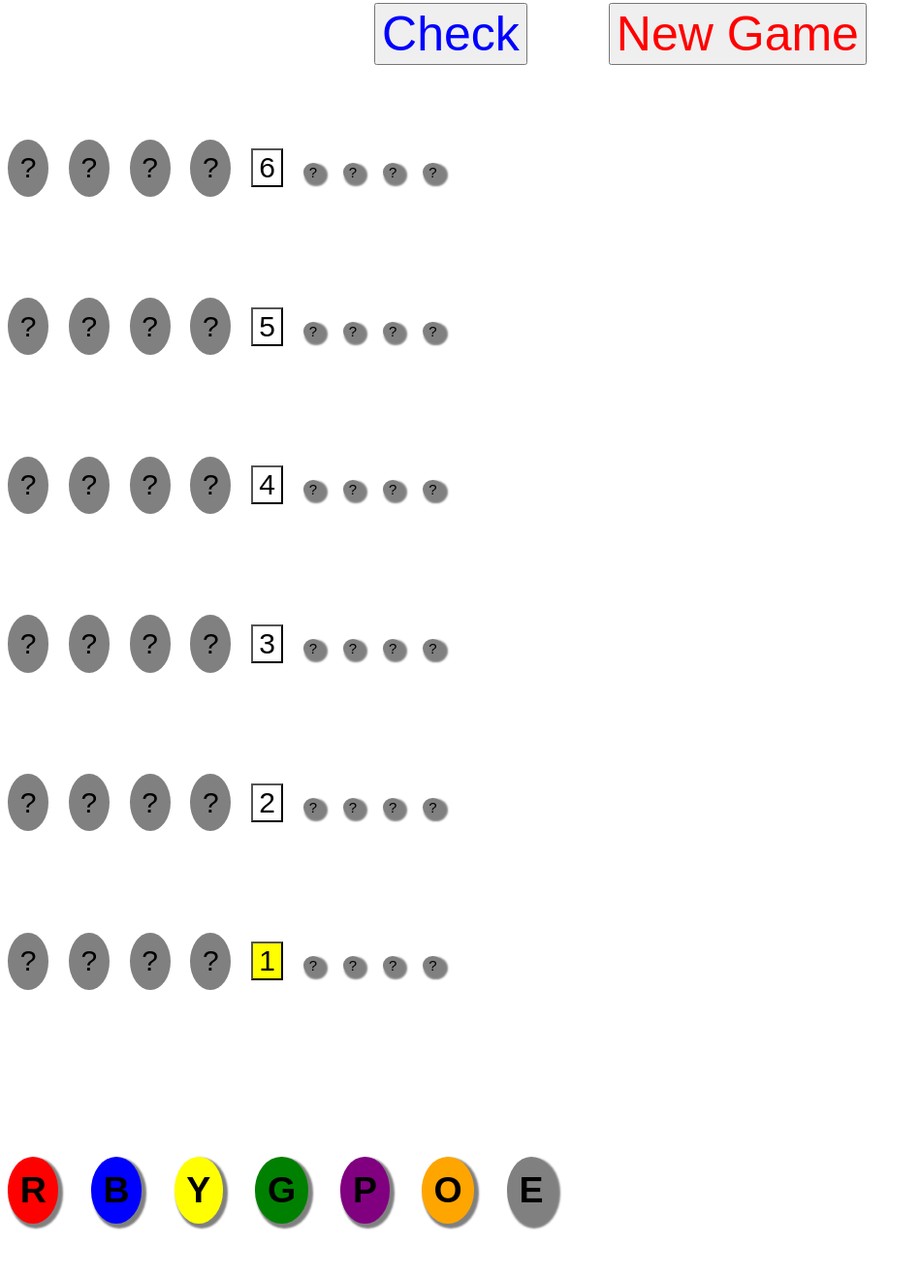
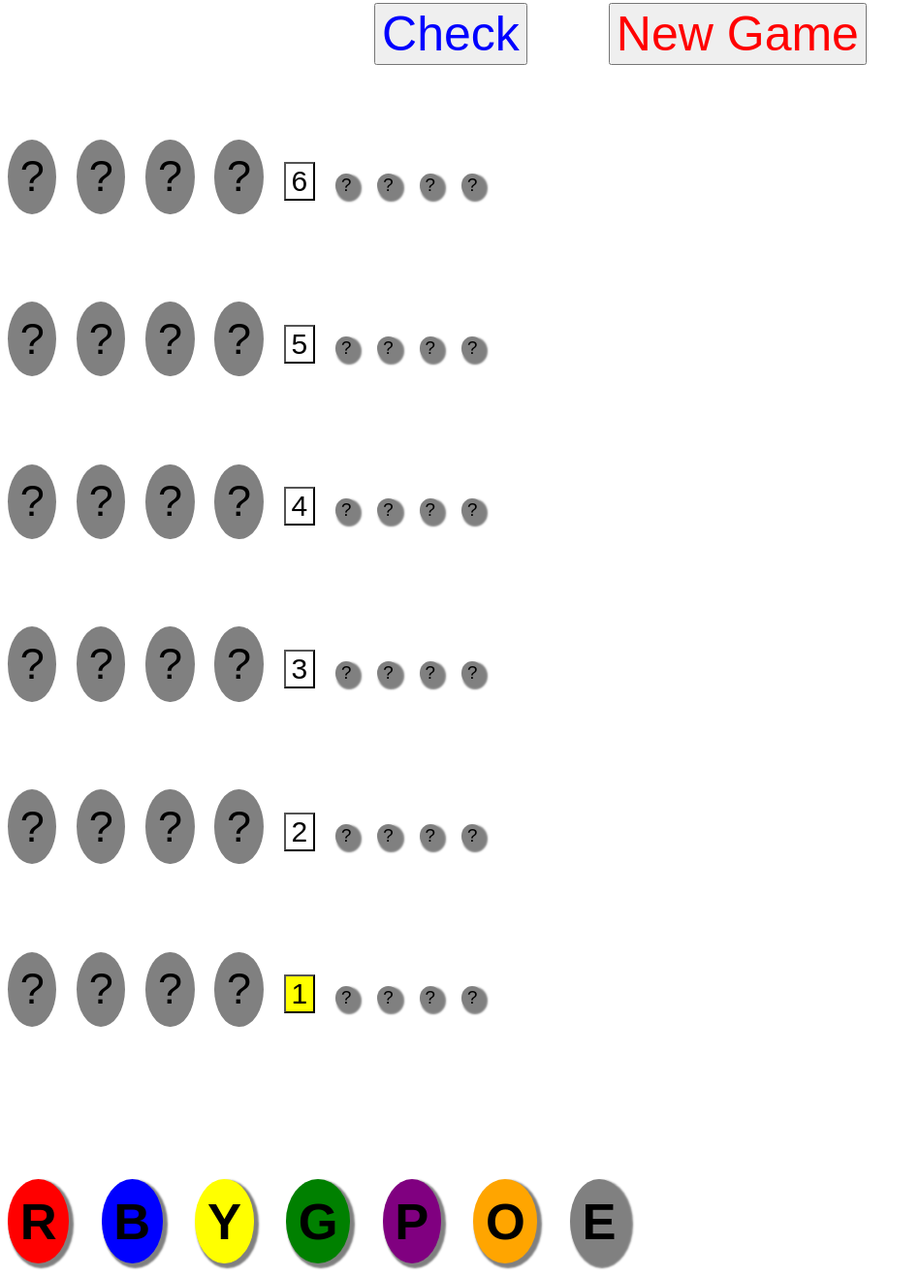
Before and after one commit to aKansasKid/aKansasKid.github.io, a plain HTML site: page MasterMind/MasterMind.html in a window 1280 px wide. Shown: the part 303-1620 px from the top of the page at 97% size, without its empty margins (0-949 px from the left). Drawn offline with Linux system fonts and the light colour scheme.

Commit message:
Update MasterMind.css

```diff
--- a/MasterMind/MasterMind.css
+++ b/MasterMind/MasterMind.css
@@ -78,7 +78,7 @@
     border-radius: 50%;
     background-color: red;
     color: black;
-    font-size: 50%;
+    font-size: 70%;
     text-align: center;
     margin-right: 1%;
     box-shadow: 3px 3px 2px 2px gray;
@@ -90,7 +90,7 @@
     border-radius: 50%;
     background-color: blue;
     color: black;
-    font-size: 50%;
+    font-size: 70%;
     text-align: center;
     margin-right: 1%;
     box-shadow: 3px 3px 2px 2px gray;
@@ -102,7 +102,7 @@
     border-radius: 50%;
     background-color: yellow;
     color: black;
-    font-size: 50%;
+    font-size: 70%;
     text-align: center;
     margin-right: 1%;
     box-shadow: 3px 3px 2px 2px gray;
@@ -114,7 +114,7 @@
     border-radius: 50%;
     background-color: green;
     color: black;
-    font-size: 50%;
+    font-size: 70%;
     text-align: center;
     margin-right: 1%;
     box-shadow: 3px 3px 2px 2px gray;
@@ -126,7 +126,7 @@
     border-radius: 50%;
     background-color: purple;
     color: black;
-    font-size: 50%;
+    font-size: 70%;
     text-align: center;
     margin-right: 1%;
     box-shadow: 3px 3px 2px 2px gray;
@@ -138,7 +138,7 @@
     border-radius: 50%;
     background-color: orange;
     color: black;
-    font-size: 50%;
+    font-size: 70%;
     text-align: center;
     margin-right: 1%;
     box-shadow: 3px 3px 2px 2px gray;
@@ -150,7 +150,7 @@
     border-radius: 50%;
     background-color: gray;
     color: black;
-    font-size: 50%;
+    font-size: 70%;
     text-align: center;
     margin-right: 1%;
     box-shadow: 3px 3px 2px 2px gray;
@@ -163,7 +163,7 @@
     border-radius: 50%;
     background-color: gray;
     color: black;
-    font-size: 40%;
+    font-size: 60%;
     margin-right: 0%;
     text-align: center;
     padding: 1% 1%;
@@ -174,7 +174,7 @@
     border-radius: 50%;
     background-color: gray;
     color: black;
-    font-size: 40%;
+    font-size: 60%;
     margin-right: 0%;
     text-align: center;
     padding: 1% 1%;
@@ -185,7 +185,7 @@
     border-radius: 50%;
     background-color: gray;
     color: black;
-    font-size: 40%;
+    font-size: 60%;
     margin-right: 0%;
     text-align: center;
     padding: 1% 1%;
@@ -196,7 +196,7 @@
     border-radius: 50%;
     background-color: gray;
     color: black;
-    font-size: 40%;
+    font-size: 60%;
     margin-right: 0%;
     text-align: center;
     padding: 1% 1%;
@@ -207,7 +207,7 @@
     border-radius: 50%;
     background-color: gray;
     color: black;
-    font-size: 20%;
+    font-size: 25%;
     box-shadow: 3px 3px 2px 2px gray;
 }
 
@@ -216,7 +216,7 @@
     border-radius: 50%;
     background-color: gray;
     color: black;
-    font-size: 20%;
+    font-size: 25%;
     box-shadow: 3px 3px 2px 2px gray;
 }
 
@@ -225,7 +225,7 @@
     border-radius: 50%;
     background-color: gray;
     color: black;
-    font-size: 20%;
+    font-size: 25%;
     box-shadow: 3px 3px 2px 2px gray;
 }
 
@@ -234,7 +234,7 @@
     border-radius: 50%;
     background-color: gray;
     color: black;
-    font-size: 20%;
+    font-size: 25%;
     box-shadow: 3px 3px 2px 2px gray;
 }
 
@@ -243,7 +243,7 @@
     border-radius: 50%;
     background-color: gray;
     color: black;
-    font-size: 40%;
+    font-size: 60%;
     margin-right: 0%;
     text-align: center;
     padding: 1% 1%;
@@ -254,7 +254,7 @@
     border-radius: 50%;
     background-color: gray;
     color: black;
-    font-size: 40%;
+    font-size: 60%;
     margin-right: 0%;
     text-align: center;
     padding: 1% 1%;
@@ -265,7 +265,7 @@
     border-radius: 50%;
     background-color: gray;
     color: black;
-    font-size: 40%;
+    font-size: 60%;
     margin-right: 0%;
     text-align: center;
     padding: 1% 1%;
@@ -276,7 +276,7 @@
     border-radius: 50%;
     background-color: gray;
     color: black;
-    font-size: 40%;
+    font-size: 60%;
     margin-right: 0%;
     text-align: center;
     padding: 1% 1%;
@@ -287,7 +287,7 @@
     border-radius: 50%;
     background-color: gray;
     color: black;
-    font-size: 20%;
+    font-size: 25%;
     box-shadow: 3px 3px 2px 2px gray;
 }
 
@@ -296,7 +296,7 @@
     border-radius: 50%;
     background-color: gray;
     color: black;
-    font-size: 20%;
+    font-size: 25%;
     box-shadow: 3px 3px 2px 2px gray;
 }
 
@@ -305,7 +305,7 @@
     border-radius: 50%;
     background-color: gray;
     color: black;
-    font-size: 20%;
+    font-size: 25%;
     box-shadow: 3px 3px 2px 2px gray;
 }
 
@@ -314,7 +314,7 @@
     border-radius: 50%;
     background-color: gray;
     color: black;
-    font-size: 20%;
+    font-size: 25%;
     box-shadow: 3px 3px 2px 2px gray;
 }
 
@@ -323,7 +323,7 @@
     border-radius: 50%;
     background-color: gray;
     color: black;
-    font-size: 40%;
+    font-size: 60%;
     margin-right: 0%;
     text-align: center;
     padding: 1% 1%;
@@ -334,7 +334,7 @@
     border-radius: 50%;
     background-color: gray;
     color: black;
-    font-size: 40%;
+    font-size: 60%;
     margin-right: 0%;
     text-align: center;
     padding: 1% 1%;
@@ -345,7 +345,7 @@
     border-radius: 50%;
     background-color: gray;
     color: black;
-    font-size: 40%;
+    font-size: 60%;
     margin-right: 0%;
     text-align: center;
     padding: 1% 1%;
@@ -356,7 +356,7 @@
     border-radius: 50%;
     background-color: gray;
     color: black;
-    font-size: 40%;
+    font-size: 60%;
     margin-right: 0%;
     text-align: center;
     padding: 1% 1%;
@@ -367,7 +367,7 @@
     border-radius: 50%;
     background-color: gray;
     color: black;
-    font-size: 20%;
+    font-size: 25%;
     box-shadow: 3px 3px 2px 2px gray;
 }
 
@@ -376,7 +376,7 @@
     border-radius: 50%;
     background-color: gray;
     color: black;
-    font-size: 20%;
+    font-size: 25%;
     box-shadow: 3px 3px 2px 2px gray;
 }
 
@@ -385,7 +385,7 @@
     border-radius: 50%;
     background-color: gray;
     color: black;
-    font-size: 20%;
+    font-size: 25%;
     box-shadow: 3px 3px 2px 2px gray;
 }
 
@@ -394,7 +394,7 @@
     border-radius: 50%;
     background-color: gray;
     color: black;
-    font-size: 20%;
+    font-size: 25%;
     box-shadow: 3px 3px 2px 2px gray;
 }
 
@@ -403,7 +403,7 @@
     border-radius: 50%;
     background-color: gray;
     color: black;
-    font-size: 40%;
+    font-size: 60%;
     margin-right: 0%;
     text-align: center;
     padding: 1% 1%;
@@ -414,7 +414,7 @@
     border-radius: 50%;
     background-color: gray;
     color: black;
-    font-size: 40%;
+    font-size: 60%;
     margin-right: 0%;
     text-align: center;
     padding: 1% 1%;
@@ -425,7 +425,7 @@
     border-radius: 50%;
     background-color: gray;
     color: black;
-    font-size: 40%;
+    font-size: 60%;
     margin-right: 0%;
     text-align: center;
     padding: 1% 1%;
@@ -436,7 +436,7 @@
     border-radius: 50%;
     background-color: gray;
     color: black;
-    font-size: 40%;
+    font-size: 60%;
     margin-right: 0%;
     text-align: center;
     padding: 1% 1%;
@@ -447,7 +447,7 @@
     border-radius: 50%;
     background-color: gray;
     color: black;
-    font-size: 20%;
+    font-size: 25%;
     box-shadow: 3px 3px 2px 2px gray;
 }
 
@@ -456,7 +456,7 @@
     border-radius: 50%;
     background-color: gray;
     color: black;
-    font-size: 20%;
+    font-size: 25%;
     box-shadow: 3px 3px 2px 2px gray;
 }
 
@@ -465,7 +465,7 @@
     border-radius: 50%;
     background-color: gray;
     color: black;
-    font-size: 20%;
+    font-size: 25%;
     box-shadow: 3px 3px 2px 2px gray;
 }
 
@@ -474,7 +474,7 @@
     border-radius: 50%;
     background-color: gray;
     color: black;
-    font-size: 20%;
+    font-size: 25%;
     box-shadow: 3px 3px 2px 2px gray;
 }
 
@@ -483,7 +483,7 @@
     border-radius: 50%;
     background-color: gray;
     color: black;
-    font-size: 40%;
+    font-size: 60%;
     margin-right: 0%;
     text-align: center;
     padding: 1% 1%;
@@ -493,7 +493,7 @@
     border: none;
     border-radius: 50%;;
     color: black;
-    font-size: 40%;
+    font-size: 60%;
     margin-right: 0%;
     text-align: center;
     padding: 1% 1%;
@@ -504,7 +504,7 @@
     border-radius: 50%;
     background-color: gray;
     color: black;
-    font-size: 40%;
+    font-size: 60%;
     margin-right: 0%;
     text-align: center;
     padding: 1% 1%;
@@ -515,7 +515,7 @@
     border-radius: 50%;
     background-color: gray;
     color: black;
-    font-size: 40%;
+    font-size: 60%;
     margin-right: 0%;
     text-align: center;
     padding: 1% 1%;
@@ -526,7 +526,7 @@
     border-radius: 50%;
     background-color: gray;
     color: black;
-    font-size: 20%;
+    font-size: 25%;
     box-shadow: 3px 3px 2px 2px gray;
 }
 
@@ -535,7 +535,7 @@
     border-radius: 50%;
     background-color: gray;
     color: black;
-    font-size: 20%;
+    font-size: 25%;
     box-shadow: 3px 3px 2px 2px gray;
 }
 
@@ -544,7 +544,7 @@
     border-radius: 50%;
     background-color: gray;
     color: black;
-    font-size: 20%;
+    font-size: 25%;
     box-shadow: 3px 3px 2px 2px gray;
 }
 
@@ -553,7 +553,7 @@
     border-radius: 50%;
     background-color: gray;
     color: black;
-    font-size: 20%;
+    font-size: 25%;
     box-shadow: 3px 3px 2px 2px gray;
 }
 
@@ -563,7 +563,7 @@
     border-radius: 50%;
     background-color: gray;
     color: black;
-    font-size: 40%;
+    font-size: 60%;
     margin-right: 0%;
     text-align: center;
     padding: 1% 1%;
@@ -574,7 +574,7 @@
     border-radius: 50%;
     background-color: gray;
     color: black;
-    font-size: 40%;
+    font-size: 60%;
     margin-right: 0%;
     text-align: center;
     padding: 1% 1%;
@@ -585,7 +585,7 @@
     border-radius: 50%;
     background-color: gray;
     color: black;
-    font-size: 40%;
+    font-size: 60%;
     margin-right: 0%;
     text-align: center;
     padding: 1% 1%;
@@ -596,7 +596,7 @@
     border-radius: 50%;
     background-color: gray;
     color: black;
-    font-size: 40%;
+    font-size: 60%;
     margin-right: 0%;
     text-align: center;
     padding: 1% 1%;
@@ -607,7 +607,7 @@
     border-radius: 50%;
     background-color: gray;
     color: black;
-    font-size: 20%;
+    font-size: 25%;
     box-shadow: 3px 3px 2px 2px gray;
 }
 
@@ -616,7 +616,7 @@
     border-radius: 50%;
     background-color: gray;
     color: black;
-    font-size: 20%;
+    font-size: 25%;
     box-shadow: 3px 3px 2px 2px gray;
 }
 
@@ -625,7 +625,7 @@
     border-radius: 50%;
     background-color: gray;
     color: black;
-    font-size: 20%;
+    font-size: 25%;
     box-shadow: 3px 3px 2px 2px gray;
 }
 
@@ -634,6 +634,6 @@
     border-radius: 50%;
     background-color: gray;
     color: black;
-    font-size: 20%;
+    font-size: 25%;
     box-shadow: 3px 3px 2px 2px gray;
 }
```
